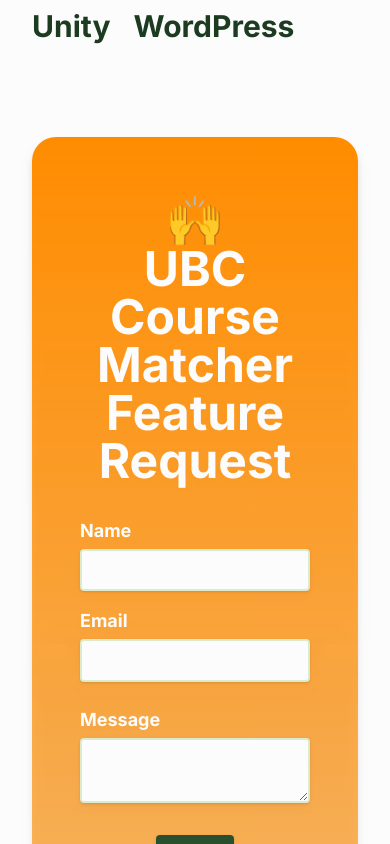
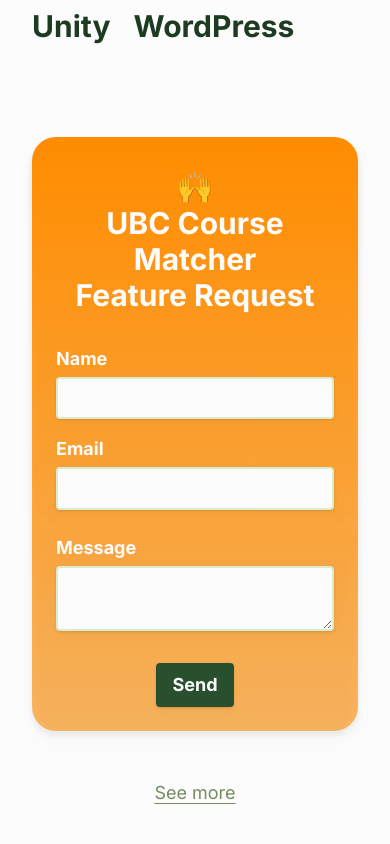
Before and after one commit to jentaruno/jentaruno.github.io, a Next.js app in the folder portfolio/portfolio/: page / in a window 390 px wide. Shown: the part 2580-3424 px from the top of the page. Built offline with nearby package versions, Linux system fonts and the light colour scheme.

Commit message:
Mobile responsive

```diff
--- a/portfolio/portfolio/app/page.tsx
+++ b/portfolio/portfolio/app/page.tsx
@@ -21,13 +21,13 @@
                             <FeaturedCoding/>
                             <div id={'feature-request'} className={'flex flex-col pt-20'}>
                                 <SpotlightBlock>
-                                    <h1 className={'font-bold mb-8'}>
+                                    <h3 className={'md:text-5xl font-bold mb-8'}>
                                         🙌
                                         <br/>
                                         UBC Course Matcher
                                         <br/>
                                         Feature Request
-                                    </h1>
+                                    </h3>
                                     <ContactForm/>
                                 </SpotlightBlock>
                             </div>
--- a/portfolio/portfolio/components/reusable/spotlightBlock.tsx
+++ b/portfolio/portfolio/components/reusable/spotlightBlock.tsx
@@ -7,7 +7,7 @@
 const Container: React.FC<ContainerProps> = ({children}) => {
     return (
         <div
-            className="bg-gradient-to-b from-orange-700 to-orange-700/60 rounded-3xl drop-shadow-lg text-white text-center p-12">
+            className="bg-gradient-to-b from-orange-700 to-orange-700/60 rounded-3xl drop-shadow-lg text-white text-center p-6 md:p-12">
             {children}
         </div>
     );
```
